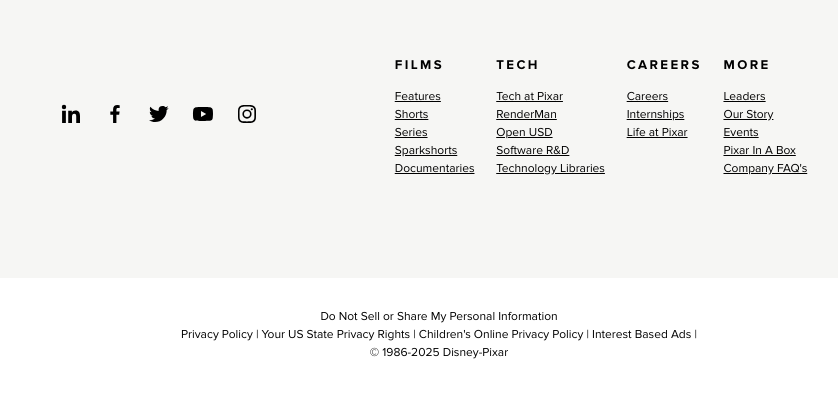
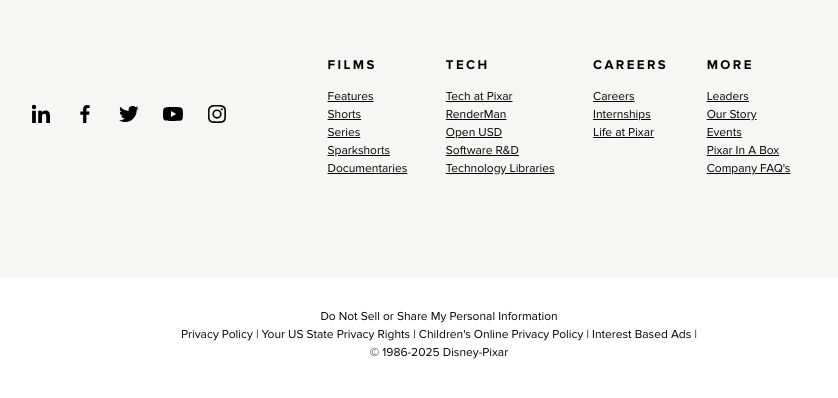
Before and after one commit to joangnz/Pixar, an Angular app: page / in a window 1280 px wide. Shown: the part 897-1295 px from the top of the page, without its empty margins (201-1039 px from the left). Built offline with nearby package versions, Linux system fonts and the light colour scheme.

Commit message:
Finished: Footer Component. Minor CSS detail.

```diff
--- a/src/app/footer/footer.component.css
+++ b/src/app/footer/footer.component.css
@@ -6,8 +6,8 @@
     }
 
     #socials {
-        width: 30%;
-        margin-left: 150px;
+        width: 25%;
+        margin-left: 120px;
 
         img {
             margin: 10px;
```
